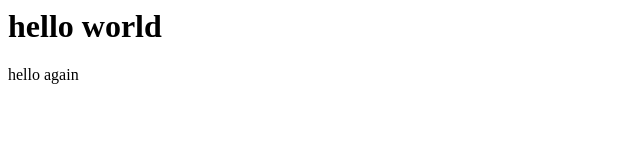
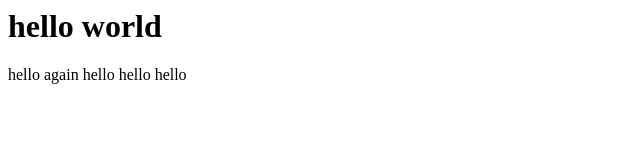
Before and after one commit to AbdelhakBoumezrag97/tamplate0, a plain HTML site: page index.html in a window 1280 px wide. Shown: the whole page, without its empty margins (0-640 px from the left). Drawn offline with Linux system fonts and the light colour scheme.

Commit message:
Update index.html

```diff
--- a/index.html
+++ b/index.html
@@ -1,6 +1,6 @@
 <html>
 <body>
 <h1> hello world</h1>
-  <p>hello again</p>
+  <p>hello again hello hello hello</p>
 </body>
 </html>
```
